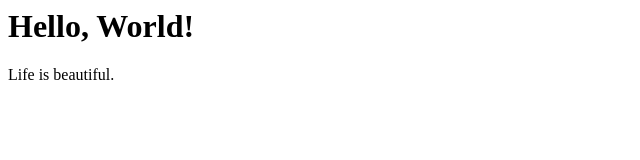
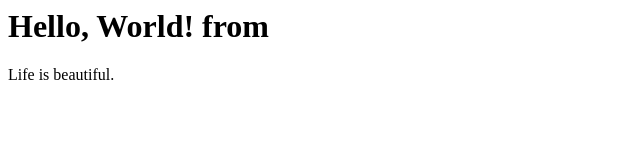
Before and after one commit to 24W-DGPH/Digital-Health-farooque29633, a plain HTML site: page index.html in a window 1280 px wide. Shown: the whole page, without its empty margins (0-640 px from the left). Drawn offline with Linux system fonts and the light colour scheme.

Commit message:
just add from

```diff
--- a/index.html
+++ b/index.html
@@ -2,7 +2,7 @@
   <head>
   <title> Our first Site</title>
   </head>
-  <h1>Hello, World!</h1>
+  <h1>Hello, World! from</h1>
   <p> Life is beautiful. </p>
   </body>
 
```
Also changed, not shown: 2 other files.
